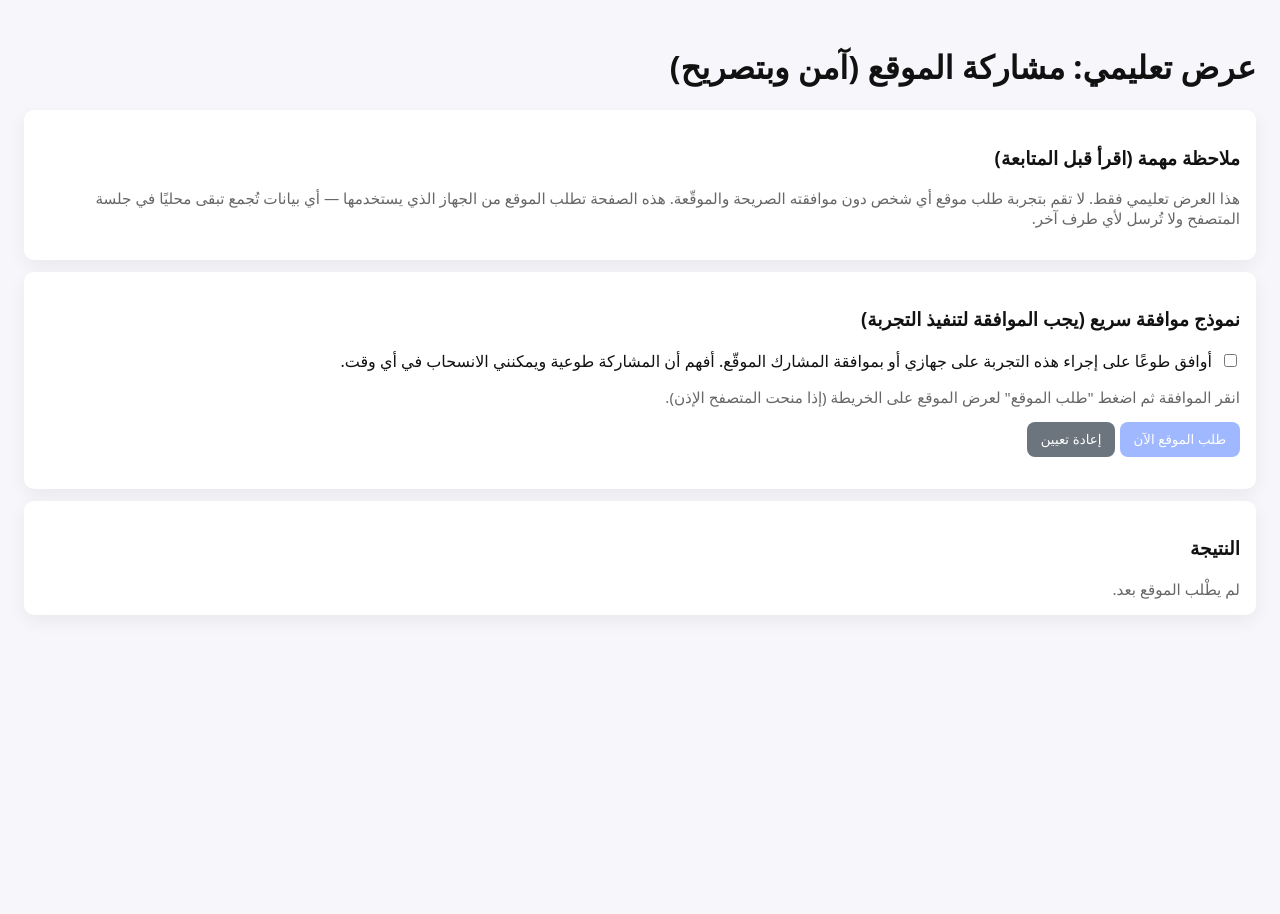
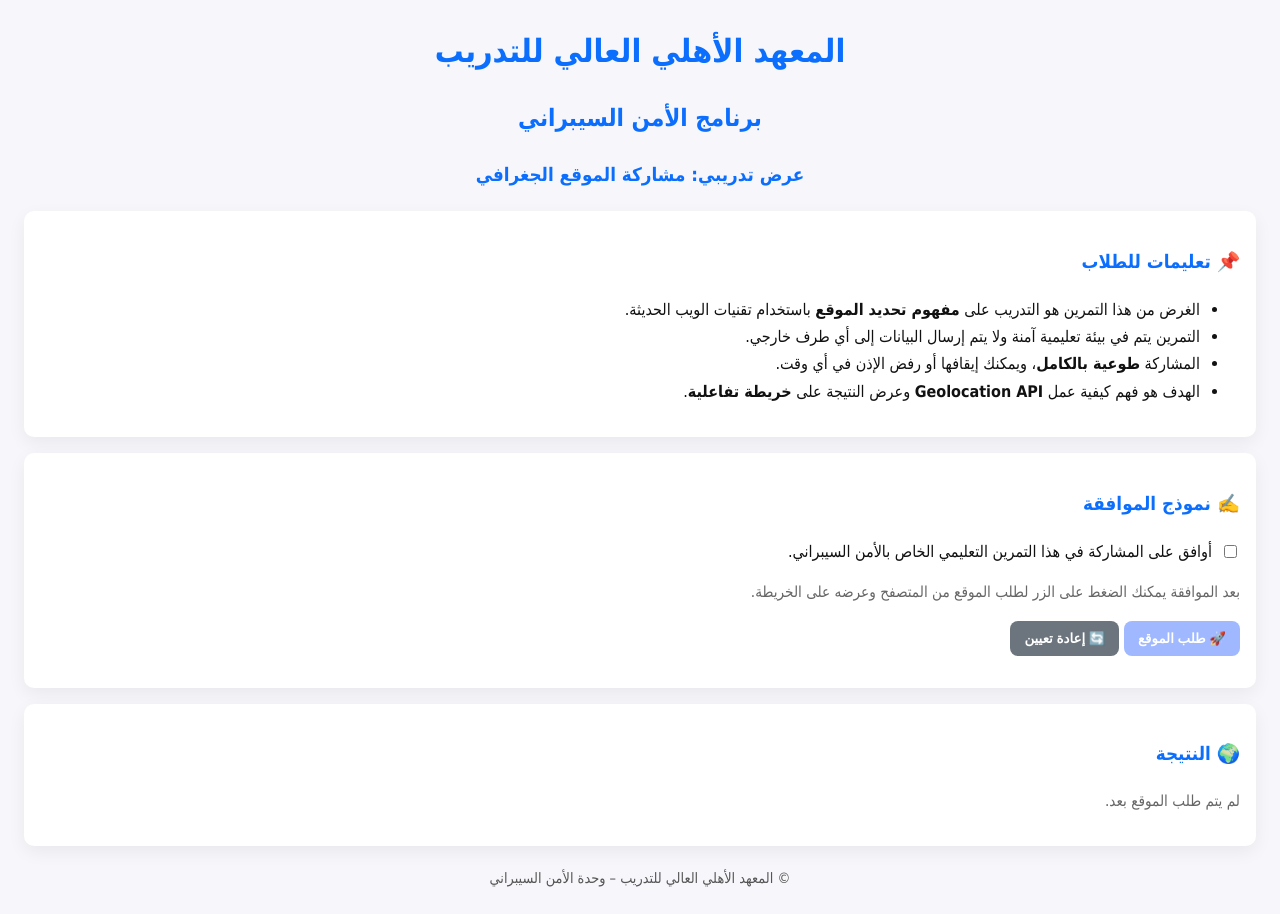
Before and after one commit to Yousif192025/test, a plain HTML site: page demo-geoloc.html in a window 1280 px wide. Before the commit the page ends 800 px from the top, so only its background shows below. Drawn offline with nearby package versions, Linux system fonts and the light colour scheme; a small style sheet from the web is missing.

Commit message:
Update demo-geoloc.html

```diff
--- a/demo-geoloc.html
+++ b/demo-geoloc.html
@@ -3,58 +3,73 @@
 <head>
   <meta charset="utf-8" />
   <meta name="viewport" content="width=device-width,initial-scale=1" />
-  <title>عرض تعليمي: طلب مشاركة الموقع (آمن وبتصريح)</title>
+  <title>المعهد الأهلي العالي للتدريب | تدريب الأمن السيبراني</title>
   <!-- Leaflet CSS -->
   <link rel="stylesheet" href="https://unpkg.com/leaflet@1.9.4/dist/leaflet.css"
     integrity="sha256-sA+e2r3y9GqX4x3f3j8YwqgVf2b0J3u0y2x0Jm0p6uI=" crossorigin=""/>
   <style>
-    body { font-family: system-ui, Arial, "Helvetica Neue", sans-serif; background:#f7f7fb; color:#111; padding:16px; }
-    .card { background:#fff; border-radius:10px; box-shadow:0 6px 18px rgba(0,0,0,0.06); padding:16px; margin-bottom:12px; }
-    #map { height: 360px; border-radius:10px; margin-top:12px; }
-    button { padding:10px 14px; border-radius:8px; border:0; background:#0b6efd; color:#fff; cursor:pointer; }
+    body { font-family: "Tahoma", "Segoe UI", Arial, sans-serif; background:#f7f7fb; color:#111; padding:16px; line-height:1.7; }
+    h1,h2,h3 { color:#0b6efd; }
+    .card { background:#fff; border-radius:10px; box-shadow:0 6px 18px rgba(0,0,0,0.06); padding:16px; margin-bottom:16px; }
+    #map { height: 380px; border-radius:10px; margin-top:12px; }
+    button { padding:10px 14px; border-radius:8px; border:0; background:#0b6efd; color:#fff; cursor:pointer; font-weight:600; }
     button[disabled] { background:#9fb8ff; cursor:not-allowed; }
     .warn { color:#b33; font-weight:600; }
     .muted { color:#666; font-size:0.95rem; }
     label { display:flex; gap:8px; align-items:center; }
+    header { text-align:center; margin-bottom:20px; }
+    header h1 { margin:0; }
+    footer { text-align:center; margin-top:20px; font-size:0.9rem; color:#555; }
   </style>
 </head>
 <body>
 
-  <h1>عرض تعليمي: مشاركة الموقع (آمن وبتصريح)</h1>
+  <header>
+    <h1>المعهد الأهلي العالي للتدريب</h1>
+    <h2>برنامج الأمن السيبراني</h2>
+    <h3>عرض تدريبي: مشاركة الموقع الجغرافي</h3>
+  </header>
 
   <div class="card">
-    <h3>ملاحظة مهمة (اقرأ قبل المتابعة)</h3>
-    <p class="muted">
-      هذا العرض تعليمي فقط. لا تقم بتجربة طلب موقع أي شخص دون موافقته الصريحة والموقّعة. هذه الصفحة تطلب الموقع من الجهاز الذي يستخدمها — أي بيانات تُجمع تبقى محليًا في جلسة المتصفح ولا تُرسل لأي طرف آخر.
-    </p>
+    <h3>📌 تعليمات للطلاب</h3>
+    <ul>
+      <li>الغرض من هذا التمرين هو التدريب على <strong>مفهوم تحديد الموقع</strong> باستخدام تقنيات الويب الحديثة.</li>
+      <li>التمرين يتم في بيئة تعليمية آمنة ولا يتم إرسال البيانات إلى أي طرف خارجي.</li>
+      <li>المشاركة <strong>طوعية بالكامل</strong>، ويمكنك إيقافها أو رفض الإذن في أي وقت.</li>
+      <li>الهدف هو فهم كيفية عمل <strong>Geolocation API</strong> وعرض النتيجة على <strong>خريطة تفاعلية</strong>.</li>
+    </ul>
   </div>
 
   <div class="card">
-    <h3>نموذج موافقة سريع (يجب الموافقة لتنفيذ التجربة)</h3>
+    <h3>✍️ نموذج الموافقة</h3>
     <form id="consentForm">
       <label>
         <input type="checkbox" id="consentCheckbox" />
-        أوافق طوعًا على إجراء هذه التجربة على جهازي أو بموافقة المشارك الموقّع. أفهم أن المشاركة طوعية ويمكنني الانسحاب في أي وقت.
+        أوافق على المشاركة في هذا التمرين التعليمي الخاص بالأمن السيبراني.
       </label>
-      <p class="muted">انقر الموافقة ثم اضغط "طلب الموقع" لعرض الموقع على الخريطة (إذا منحت المتصفح الإذن).</p>
+      <p class="muted">بعد الموافقة يمكنك الضغط على الزر لطلب الموقع من المتصفح وعرضه على الخريطة.</p>
     </form>
     <div style="margin-top:10px;">
-      <button id="getLocBtn" disabled>طلب الموقع الآن</button>
-      <button id="clearBtn" style="background:#6c757d; margin-left:8px;">إعادة تعيين</button>
+      <button id="getLocBtn" disabled>🚀 طلب الموقع</button>
+      <button id="clearBtn" style="background:#6c757d; margin-left:8px;">🔄 إعادة تعيين</button>
     </div>
     <p id="status" class="muted" style="margin-top:8px;"></p>
   </div>
 
   <div class="card">
-    <h3>النتيجة</h3>
-    <div id="info" class="muted">لم يطْلب الموقع بعد.</div>
+    <h3>🌍 النتيجة</h3>
+    <p id="info" class="muted">لم يتم طلب الموقع بعد.</p>
     <div id="map" style="display:none;"></div>
   </div>
 
+  <footer>
+    © المعهد الأهلي العالي للتدريب – وحدة الأمن السيبراني
+  </footer>
+
+  <!-- Leaflet JS -->
   <script src="https://unpkg.com/leaflet@1.9.4/dist/leaflet.js"
     integrity="sha256-QVdVQao6bq3Zl3gF2z2h3j9p1Yh2sd0x5v+f3v9Qm+E=" crossorigin=""></script>
   <script>
-    // عناصر DOM
     const consentCheckbox = document.getElementById('consentCheckbox');
     const getLocBtn = document.getElementById('getLocBtn');
     const statusEl = document.getElementById('status');
@@ -72,7 +87,7 @@
       consentCheckbox.checked = false;
       getLocBtn.disabled = true;
       statusEl.textContent = '';
-      infoEl.textContent = 'لم يطْلب الموقع بعد.';
+      infoEl.textContent = 'لم يتم طلب الموقع بعد.';
       mapDiv.style.display = 'none';
       if (window._demoMap) {
         window._demoMap.remove();
@@ -82,15 +97,14 @@
 
     // التحقق من دعم المتصفح
     if (!('geolocation' in navigator)) {
-      statusEl.innerHTML = '<span class="warn">تنبيه:</span> المتصفح لا يدعم Geolocation.';
+      statusEl.innerHTML = '<span class="warn">⚠️ المتصفح لا يدعم خاصية تحديد الموقع.</span>';
       getLocBtn.disabled = true;
     }
 
-    // وظيفة الحصول على الموقع
+    // طلب الموقع
     getLocBtn.addEventListener('click', () => {
-      statusEl.textContent = 'طلب إذن الموقع من المتصفح...';
-      infoEl.textContent = 'انتظر إذن المتصفح ثم تحقق من النتيجة.';
-      // نستخدم getCurrentPosition مع إعدادات ملائمة
+      statusEl.textContent = '⏳ طلب إذن الموقع من المتصفح...';
+      infoEl.textContent = 'الرجاء السماح للمتصفح بمشاركة الموقع.';
       navigator.geolocation.getCurrentPosition(onSuccess, onError, {
         enableHighAccuracy: true,
         timeout: 20000,
@@ -102,12 +116,10 @@
       const lat = pos.coords.latitude;
       const lon = pos.coords.longitude;
       const acc = pos.coords.accuracy;
-      statusEl.textContent = 'الموقع تم الحصول عليه بنجاح.';
-      infoEl.innerHTML = `الإحداثيات: <strong>خط العرض</strong> ${lat.toFixed(6)}, <strong>خط الطول</strong> ${lon.toFixed(6)} — تقريبًا ±${Math.round(acc)} متر.`;
+      statusEl.textContent = '✅ تم الحصول على الموقع بنجاح.';
+      infoEl.innerHTML = `📍 الإحداثيات: <strong>خط العرض</strong> ${lat.toFixed(6)}, <strong>خط الطول</strong> ${lon.toFixed(6)} — بدقة تقريبية ±${Math.round(acc)} متر.`;
 
-      // عرض الخريطة باستخدام Leaflet
       mapDiv.style.display = 'block';
-      // إذا كانت الخريطة موجودة من قبل نزيلها ثم نعيد إنشاءها (لتجربة متكررة)
       if (window._demoMap) {
         window._demoMap.remove();
         window._demoMap = null;
@@ -119,26 +131,26 @@
         attribution: '© OpenStreetMap'
       }).addTo(map);
       const marker = L.marker([lat, lon]).addTo(map);
-      marker.bindPopup(`موقع الجهاز<br>دقة ≈ ${Math.round(acc)} م`).openPopup();
+      marker.bindPopup(`📌 موقع الجهاز<br>الدقة ≈ ${Math.round(acc)} م`).openPopup();
     }
 
     function onError(err) {
       console.warn('Geolocation error:', err);
       switch(err.code) {
         case err.PERMISSION_DENIED:
-          statusEl.innerHTML = '<span class="warn">تم رفض الإذن.</span> تأكد من منح الموقع للصفحة أو اختر "السماح".';
-          infoEl.textContent = 'لم يتم الحصول على الموقع لأن الإذن رُفض.';
+          statusEl.innerHTML = '<span class="warn">❌ تم رفض الإذن.</span> الرجاء السماح للصفحة بالوصول إلى الموقع.';
+          infoEl.textContent = 'الموقع لم يتم الحصول عليه بسبب رفض الإذن.';
           break;
         case err.POSITION_UNAVAILABLE:
-          statusEl.innerHTML = '<span class="warn">الموقع غير متاح.</span>';
+          statusEl.innerHTML = '<span class="warn">⚠️ الموقع غير متاح.</span>';
           infoEl.textContent = 'تعذر الحصول على الموقع (غير متاح).';
           break;
         case err.TIMEOUT:
-          statusEl.innerHTML = '<span class="warn">انتهى مهلة الطلب.</span>';
-          infoEl.textContent = 'انتهت مهلة الحصول على الموقع. جرّب مرة أخرى أو تحقق من إعدادات الجهاز.';
+          statusEl.innerHTML = '<span class="warn">⌛ انتهت مهلة الطلب.</span>';
+          infoEl.textContent = 'انتهت مهلة الحصول على الموقع. حاول مرة أخرى.';
           break;
         default:
-          statusEl.innerHTML = '<span class="warn">خطأ غير معروف.</span>';
+          statusEl.innerHTML = '<span class="warn">⚠️ خطأ غير معروف.</span>';
           infoEl.textContent = 'حدث خطأ أثناء محاولة الحصول على الموقع.';
       }
     }
```
